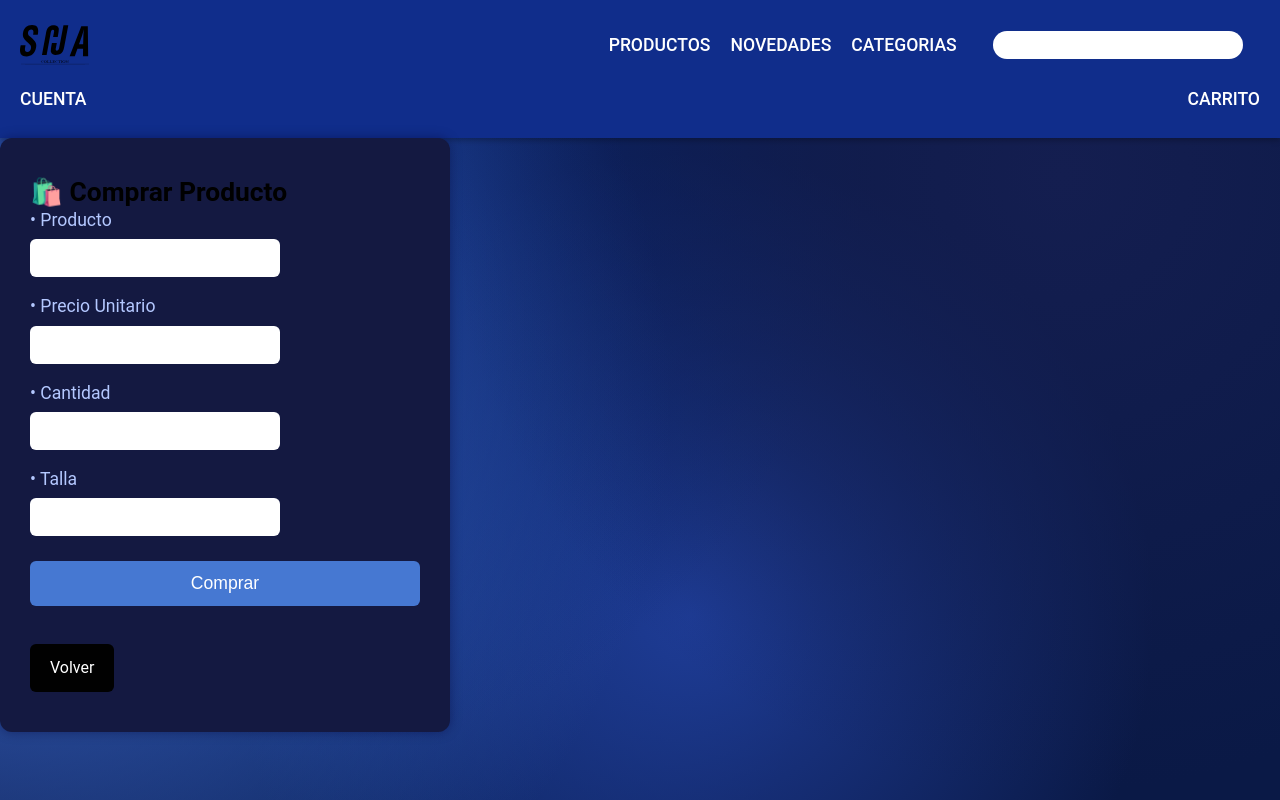
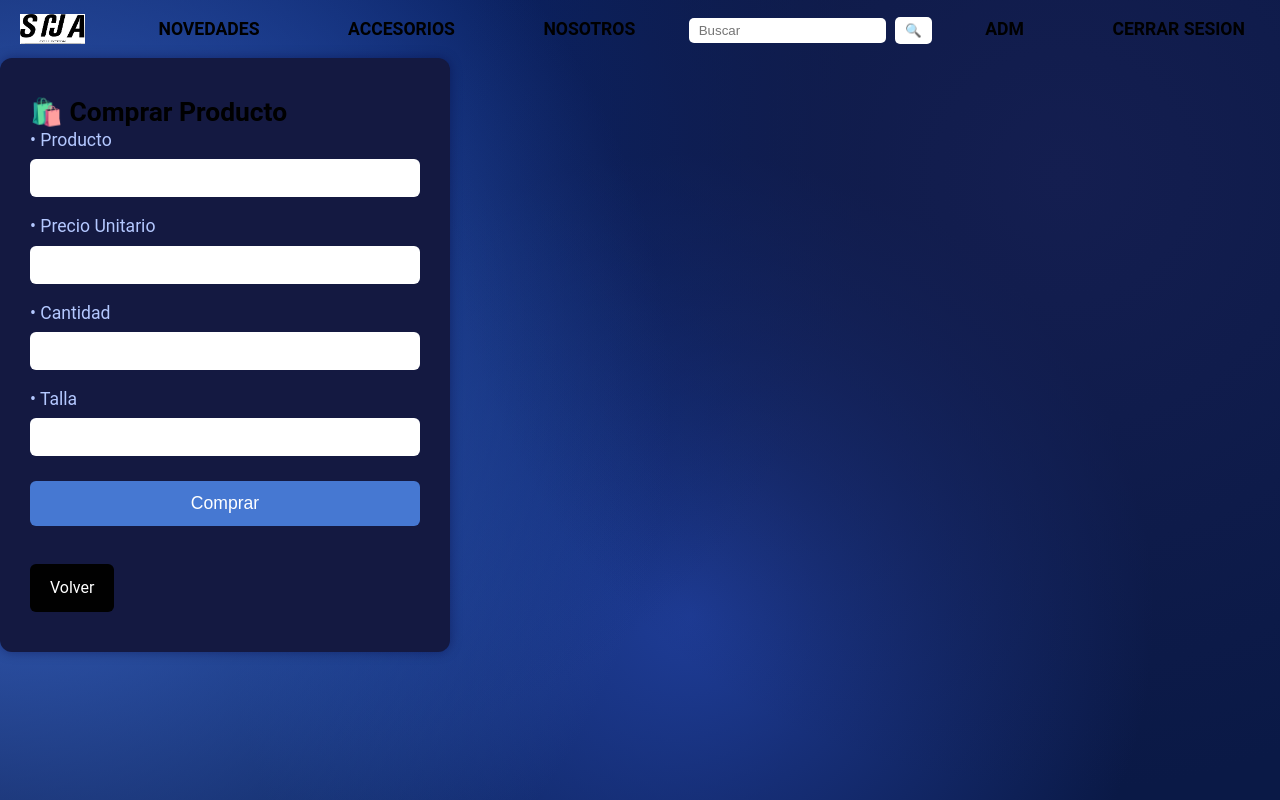
Before and after one commit to JoseMarca17/proyecto_progra, a PHP site: page /registrar_compra.php in a window 1280 px wide. Run offline with PHP 8.4, Linux system fonts and the light colour scheme.

Commit message:
que tal bro

```diff
--- a/header.html
+++ b/header.html
@@ -1,16 +1,30 @@
-<link rel="stylesheet" href="styles/styles_header.css">
+<link rel="stylesheet" href="styles/estiloPgPrnl.css">
 <header>
-    <div>
-        <div class="barra">
-            <div class="logo"><img src="images/logo.svg" alt="Logo de la empresa"></div>
-            <div class="navegar">PRODUCTOS</div>
-            <div class="navegar">NOVEDADES</div>
-            <div class="navegar">CATEGORIAS</div>
+    <nav>
+        <fieldset>
+            <img src="images/logo1.jpg" alt="" width="65" height="30">
+            <a href="#">NOVEDADES</a>
+            <a href="#">ACCESORIOS</a>
+            <a href="#">NOSOTROS</a>
             <div class="busqueda">
-                <input type="text" name="txttelefono" class="CajaTexto">
+                <form action="/buscar" method="get">
+                    <input type="search" name="q" placeholder="Buscar">
+                    <button type="submit">🔍</button>
+                </form>
             </div>
-            <div class="navegar">CUENTA</div>
-            <div class="navegar">CARRITO</div>
-        </div>
-    </div>
+            <a href="#">ADM</a>
+            <div class="usuario-menu">
+                <?php if (isset($_SESSION['usuario'])): ?>
+                    <div class="dropdown">
+                        <button class="dropdown-toggle"><?php echo $_SESSION['usuario']; ?></button>
+                        <div class="dropdown-content">
+                            <a href="cerrar_sesion.php">Cerrar sesión</a>
+                        </div>
+                    </div>
+                <?php else: ?>
+                    <a href="login.php">CERRAR SESION</a>
+                <?php endif; ?>
+            </div>
+        </fieldset>
+    </nav>
 </header>
--- /dev/null
+++ b/styles/estiloPgPrnl.css
@@ -0,0 +1,315 @@
+@media (max-width: 768px) {
+  nav fieldset {
+    flex-direction: column;
+    align-items: flex-start;
+  }
+  .hero h1 {
+    font-size: 1.8em;
+  }
+
+  .footer-contenido {
+    flex-direction: column;
+    text-align: center;
+  }
+
+  .producto {
+    width: 90%;
+    margin: auto;
+  }
+}
+
+* {
+  margin: 0;
+  padding: 0;
+  box-sizing: border-box;
+}
+
+body {
+  font-family: 'Segoe UI', sans-serif;
+  background-color: #fffaeb;
+  color: #000000;
+}
+
+nav a {
+  text-decoration: none;
+  color: #000000; /* color normal */
+  padding: 15px 15px;
+  transition: color 0.3s ease, background-color 0.9s ease;
+  font-weight: 700;
+  margin: 0 20px;
+}
+
+nav a:hover {
+  color: #111; /* color al pasar el mouse */
+  background-color: #e7901d; /* fondo al pasar el mouse */
+  border-radius: 5px;
+  font-size: bold ;
+}
+
+nav fieldset {
+  border: none;
+  display: flex;
+  align-items: center;
+  justify-content: space-between;
+  flex-wrap: wrap;
+  border-radius: 20px;
+  border-color: #333;
+
+}
+
+
+nav img {
+  vertical-align: middle;
+  margin-right: 35px;
+  padding: 0px 0px;
+  margin: 0 20px;
+
+}
+
+.busqueda {
+  display: flex;
+  align-items: center;
+}
+
+.busqueda input[type="search"] {
+  padding: 5px 10px;
+  border: none;
+  border-radius: 5px;
+  margin-right: 5px;
+}
+
+.busqueda button {
+  padding: 6px 10px;
+  border: none;
+  border-radius: 5px;
+  background-color: #ffffff;
+  color: white;
+  cursor: pointer;
+}
+
+.busqueda button:hover {
+  background-color: #666;
+}
+
+/* HERO */
+.hero {
+  background: url('img/banner.jpg') center/cover no-repeat;
+  text-align: center;
+  padding: 80px 20px;
+  color: rgb(255, 255, 255);
+  background: #c23c13;
+  background: linear-gradient(132deg,rgb(120, 134, 56) 0%, rgb(64, 123, 190) 46%, rgba(0, 212, 255, 1) 100%);
+}
+
+.hero h1 {
+  font-size: 2.5em;
+  margin-bottom: 10px;
+}
+
+.hero p {
+  font-size: 1.2em;
+  margin-bottom: 20px;
+}
+
+.hero .btn {
+  background-color: #ff6600;
+  color: rgb(233, 233, 233);
+  padding: 10px 20px;
+  text-decoration: none;
+  font-weight: bold;
+  border-radius: 5px;
+}
+
+.hero .btn:hover {
+  background-color: #e65c00;
+}
+
+/* CATEGORÍAS */
+.categorias {
+  padding: 40px 20px;
+  text-align: center;
+}
+
+.categorias h2 {
+  margin-bottom: 20px;
+  font-size: 2em;
+}
+
+.grid-categorias {
+  display: flex;
+  justify-content: center;
+  gap: 20px;
+  flex-wrap: wrap;
+}
+
+.grid-categorias a {
+  background-color: #e90909;
+  padding: 15px 25px;
+  border-radius: 10px;
+  text-decoration: none;
+  color: #ffffff;
+  font-weight: bold;
+  transition: background 0.3s;
+}
+
+.grid-categorias a:hover {
+  background-color: #a7d626;
+}
+
+/* PRODUCTOS DESTACADOS */
+.destacados {
+  padding: 40px 20px;
+  background-color: #e97979;
+  text-align: center;
+}
+
+.destacados h2 {
+  margin-bottom: 20px;
+  font-size: 2em;
+}
+
+.productos-grid {
+  display: flex;
+  justify-content: center;
+  gap: 20px;
+  flex-wrap: wrap;
+}
+
+.producto {
+  background-color: #f9f9f9;
+  padding: 15px;
+  border-radius: 10px;
+  width: 200px;
+  box-shadow: 0 2px 6px rgba(0,0,0,0.1);
+}
+
+.producto img {
+  width: 100%;
+  height: auto;
+  border-radius: 5px;
+}
+
+.producto h3 {
+  margin: 10px 0 5px;
+  font-size: 1.1em;
+}
+
+.producto p {
+  color: #ff6600;
+  font-weight: bold;
+  margin-bottom: 10px;
+}
+
+.producto button {
+  background-color: #222;
+  color: white;
+  border: none;
+  padding: 8px 12px;
+  border-radius: 5px;
+  cursor: pointer;
+}
+
+.producto button:hover {
+  background-color: #444;
+}
+
+.footer {
+  background-color: #222;
+  color: #eee;
+  padding: 40px 20px 20px;
+  margin-top: 50px;
+}
+
+.footer-contenido {
+  display: flex;
+  justify-content: space-between;
+  flex-wrap: wrap;
+  gap: 30px;
+  max-width: 1200px;
+  margin: auto;
+}
+
+.footer-logo h3 {
+  margin-top: 10px;
+}
+
+.footer-logo p {
+  font-size: 0.9em;
+  color: #aaa;
+}
+
+.footer-links,
+.footer-social {
+  display: flex;
+  flex-direction: column;
+}
+
+.footer-links h4,
+.footer-social h4 {
+  margin-bottom: 10px;
+  color: #fff;
+}
+
+.footer-links a,
+.footer-social a {
+  color: #ccc;
+  text-decoration: none;
+  margin-bottom: 8px;
+  font-size: 0.95em;
+}
+
+.footer-links a:hover,
+.footer-social a:hover {
+  color: #fff;
+  text-decoration: underline;
+}
+
+.footer-copy {
+  text-align: center;
+  margin-top: 30px;
+  font-size: 0.85em;
+  color: #999;
+  border-top: 1px solid #444;
+  padding-top: 10px;
+}
+
+.hero {
+  position: relative;
+  text-align: center;
+  color: white;
+}
+
+.carrusel {
+  overflow: hidden;
+  height: 300px;
+  position: relative;
+}
+
+.slides {
+  display: flex;
+  width: 300%;
+  animation: deslizar 60s infinite;
+}
+
+.slides img {
+  width: 100%;
+  height: 300px;
+  object-fit: cover;
+}
+
+@keyframes deslizar {
+  0%   { transform: translateX(0); }
+  33%  { transform: translateX(-100%); }
+  66%  { transform: translateX(-200%); }
+  100% { transform: translateX(0); }
+}
+
+.hero-texto {
+  position: absolute;
+  top: 30%;
+  left: 50%;
+  transform: translate(-50%, -30%);
+  background: rgba(0, 0, 0, 0.4);
+  padding: 20px;
+  border-radius: 10px;
+}
```
Also changed, not shown: Ptlprpl.php (renamed from Ptlprpl.html, +14 -15 lines), images/logo1.jpg (added), 1 other file.
